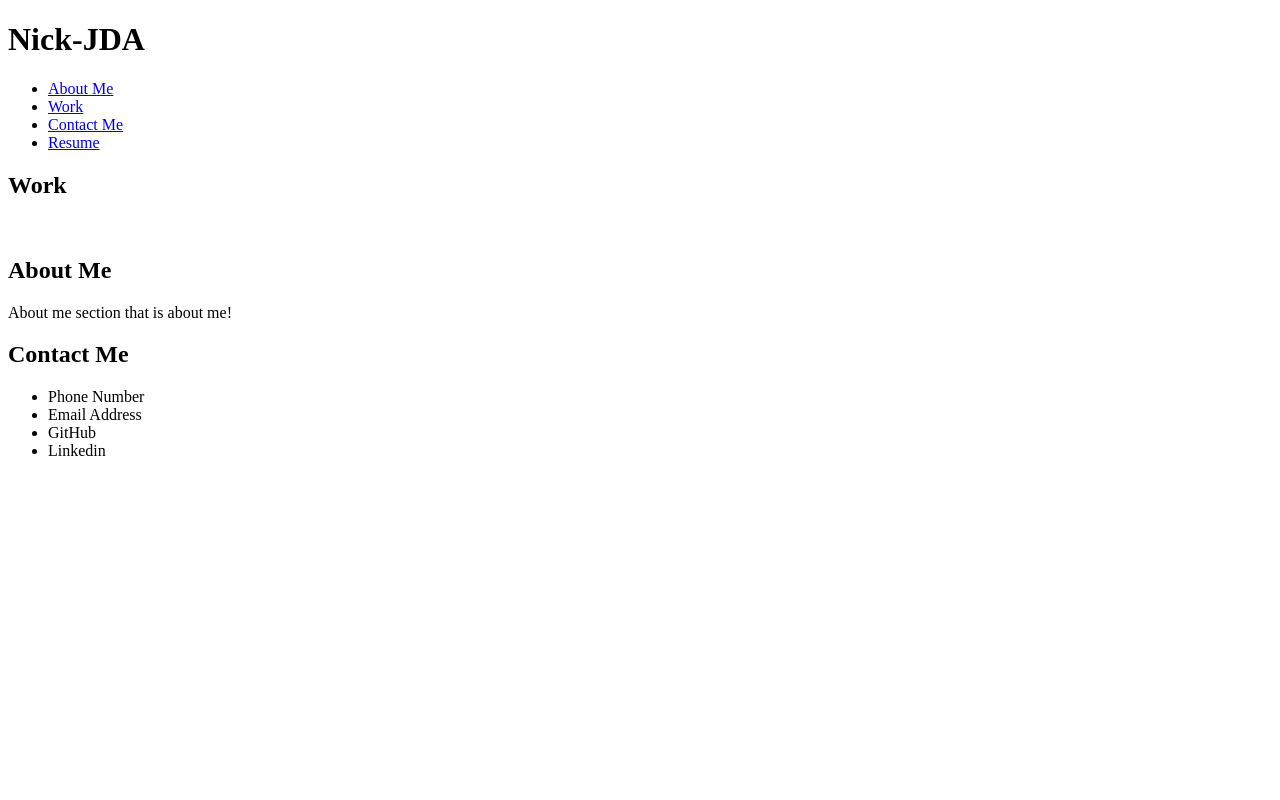
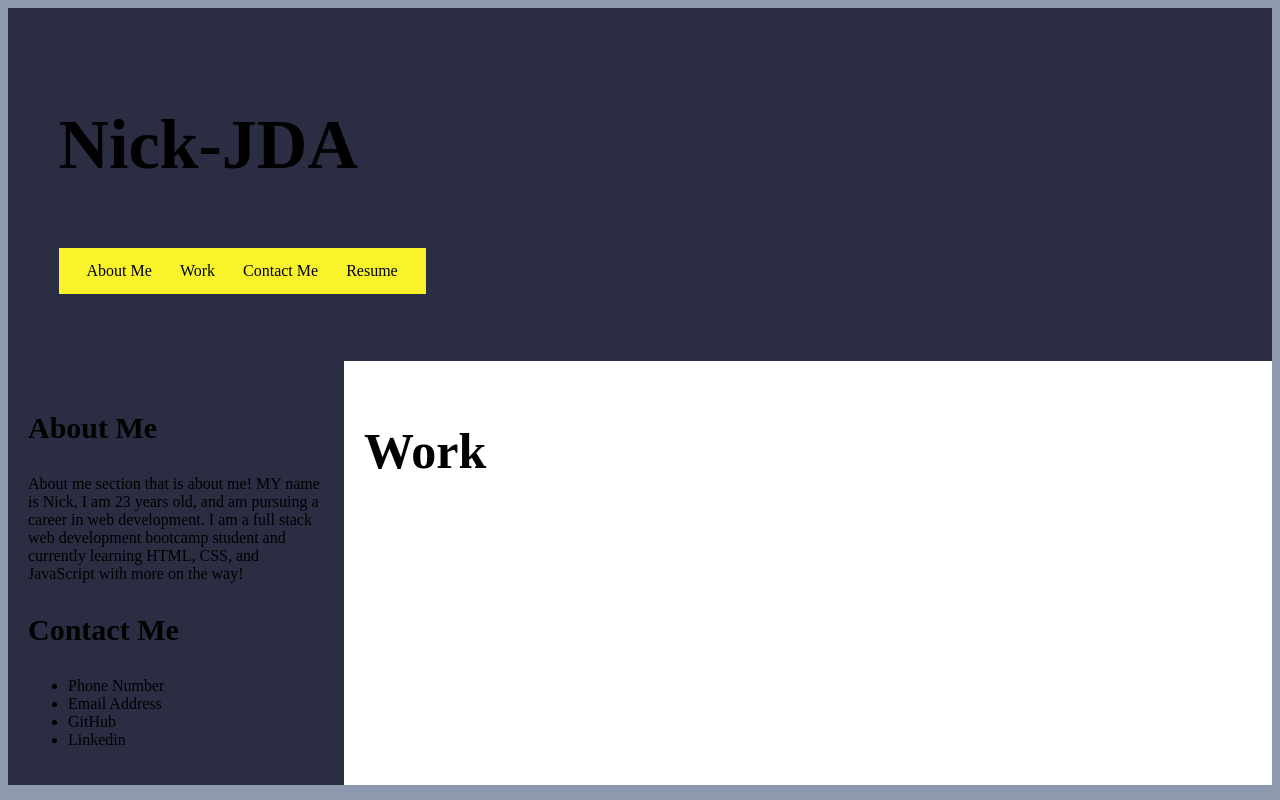
Before and after one commit to Nick-JDA/Portfolio-01, a plain HTML site: page index.html in a window 1280 px wide. Drawn offline with Linux system fonts and the light colour scheme.

Commit message:
Adjusted HTML by swapping position of <aside> and <section> and added :root, *, body, h1, nav ul, nav ul a, header, main, section, h2, aside, and  h3 element selectors with styling

```diff
--- a/assets/css/style.css
+++ b/assets/css/style.css
@@ -0,0 +1,64 @@
+:root {
+   --accent-color: #F8F32B;
+   --main-color: #2B2D42;
+   --secondary-color: #8D99AE;
+   --tertiary-color: #FFFFFF;
+   --loner-color: #000000;
+}
+* {
+    box-sizing: border-box;
+  }
+
+body {
+    background-color: var(--secondary-color);
+}
+/* makes my name font 70px and puts in on own line */
+h1 {
+    font-size: 70px;
+    display: flex;
+    color: var(--loner-color)
+}
+/* makes adjustments to header section */
+nav ul {
+    display: inline-flex;
+    list-style-type: none;
+    background-color: var(--accent-color);
+    padding: 14px 14px;
+}
+
+nav ul a {
+    color: var(--loner-color);
+    padding-bottom: 10px solid var(--loner-color);
+    padding: 14px 14px;
+    text-decoration: none;
+}
+header {
+    padding: 4%;
+    background-color: var(--main-color);
+    color: var(--tertiary-color);
+  }
+/* makes adjustments to work section */
+main {
+    display: flex;
+    flex-wrap: wrap;
+  }
+
+section {
+    flex: 3;
+    background-color: var(--tertiary-color);
+    padding: 20px;
+  }
+
+h2 {
+    font-size: 50px;
+}
+/*makes adjustments to aside section */
+aside {
+    flex: 1;
+    background-color: var(--main-color);
+    padding: 20px;
+  }
+
+h3 {
+    font-size: 30px;
+}
--- a/index.html
+++ b/index.html
@@ -4,6 +4,7 @@
     <meta charset="UTF-8">
     <meta http-equiv="X-UA-Compatible" content="IE=edge">
     <meta name="viewport" content="width=device-width, initial-scale=1.0">
+    <link rel="stylesheet" href="./assets/css/style.css" />
     <title>Nick-JDA Portfolio</title>
 </head>
 <body>
@@ -20,20 +21,13 @@
     </header>
 
     <main>
-        <section>
-            <h2>Work</h2>
-            <img>
-            <img>
-            <img>
-            <img>
-            <img>
-        </section>
         <aside>
-            <h2>About Me</h2>
+            <h3>About Me</h3>
                 <p>
-                    About me section that is about me!
+                    About me section that is about me! MY name is Nick, I am 23 years old, and am pursuing a career in web development.
+                    I am a full stack web development bootcamp student and currently learning HTML, CSS, and JavaScript with more on the way!
                 </p>
-                <h2>Contact Me</h2>
+                <h3>Contact Me</h3>
                 <addresses>
                     <ul>
                         <li>Phone Number</li>
@@ -43,6 +37,15 @@
                     </ul>
                 </addresses>
         </aside>
+        <section>
+            <h2>Work</h2>
+            <img>
+            <img>
+            <img>
+            <img>
+            <img>
+        </section>
+
     </main>
 </body>
 </html>
```
